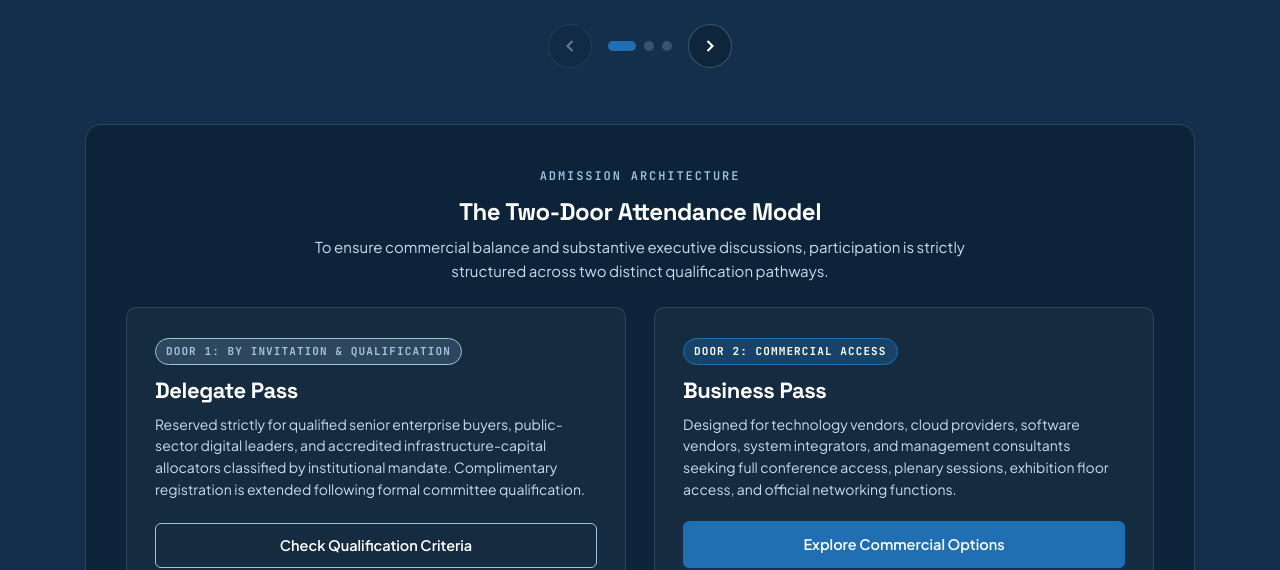
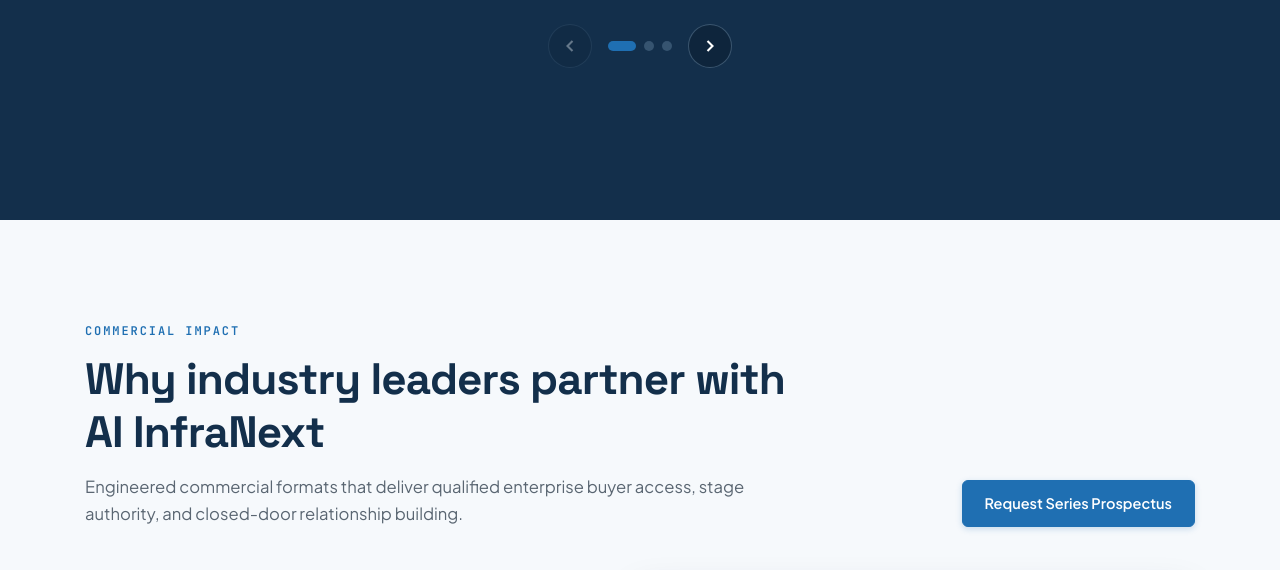
Before and after one commit to Trescon-Events/AI-Infranext-Series, a website: page index.html in a window 1280 px wide. Shown: the part 4450-5020 px from the top of the page. Drawn offline with Linux system fonts and the light colour scheme.

Commit message:
Remove Two-Door Attendance Model section

```diff
--- a/index.html
+++ b/index.html
@@ -370,45 +370,6 @@
             <button class="ain-slider-arrow" id="constituencyNext" aria-label="Next Slide">
               <svg width="20" height="20" viewBox="0 0 24 24" fill="none" stroke="currentColor" stroke-width="2.5"><polyline points="9 18 15 12 9 6"></polyline></svg>
             </button>
-          </div>
-        </div>
-
-        <!-- Two-Door Attendance Model -->
-        <div class="ain-twodoor-box">
-          <div class="text-center">
-            <span class="eyebrow on-dark">ADMISSION ARCHITECTURE</span>
-            <h3 style="font-size: 24px; color: #FFFFFF; margin-bottom: 8px;">The Two-Door Attendance Model</h3>
-            <p style="color: #C9DCEC; font-size: 15px; max-width: 680px; margin: 0 auto;">
-              To ensure commercial balance and substantive executive discussions, participation is strictly structured across two distinct qualification pathways.
-            </p>
-          </div>
-
-          <div class="ain-twodoor-grid">
-            <div class="ain-door-card">
-              <div>
-                <span class="ain-door-badge badge-invitation">Door 1: By Invitation &amp; Qualification</span>
-                <h4 class="ain-door-title">Delegate Pass</h4>
-                <p class="ain-door-desc">
-                  Reserved strictly for qualified senior enterprise buyers, public-sector digital leaders, and accredited infrastructure-capital allocators classified by institutional mandate. Complimentary registration is extended following formal committee qualification.
-                </p>
-              </div>
-              <div>
-                <a href="#register" class="btn-ain-secondary" style="width: 100%; border-color: var(--tint);">Check Qualification Criteria</a>
-              </div>
-            </div>
-
-            <div class="ain-door-card">
-              <div>
-                <span class="ain-door-badge badge-business">Door 2: Commercial Access</span>
-                <h4 class="ain-door-title">Business Pass</h4>
-                <p class="ain-door-desc">
-                  Designed for technology vendors, cloud providers, software vendors, system integrators, and management consultants seeking full conference access, plenary sessions, exhibition floor access, and official networking functions.
-                </p>
-              </div>
-              <div>
-                <a href="#why-sponsor" class="btn-ain-primary" style="width: 100%;">Explore Commercial Options</a>
-              </div>
-            </div>
           </div>
         </div>
       </div>
```
